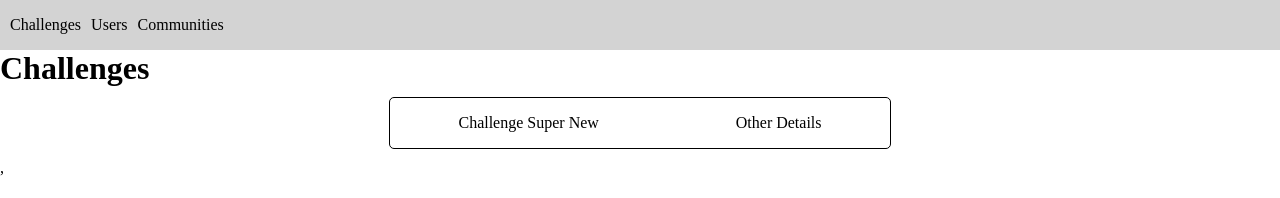
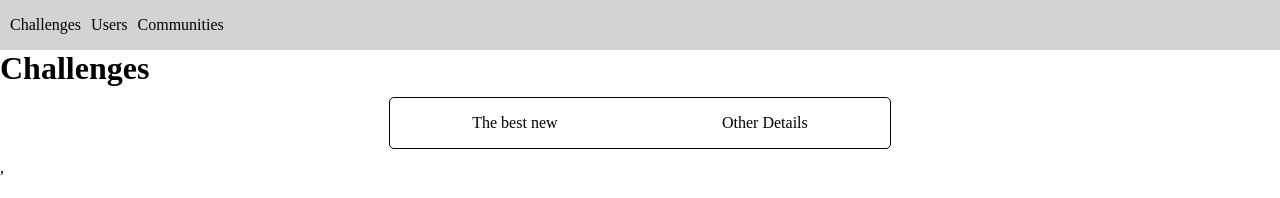
Before and after one commit to Drewlove/green-dragons-static-client, a React (Create React App) app: page /challenges in a window 1280 px wide. Shown: the top 198 px of the page. Built offline with nearby package versions, Linux system fonts and the light colour scheme.

Commit message:
Update ChallengeTypesListContainer.js

```diff
--- a/src/ListContainers/ChallengeTypesListContainer.js
+++ b/src/ListContainers/ChallengeTypesListContainer.js
@@ -4,7 +4,7 @@ import ListItem from '../ReusableComponents/ListItem'
 const ChallengeTypesListContainer = () => {
 
     const challengesList = [
-        {name: 'Challenge Super New', path: '/challenges/challenge-1', id: 1},
+        {name: 'The best new', path: '/challenges/challenge-1', id: 1},
     ]
 
     const renderList = () => {
```
